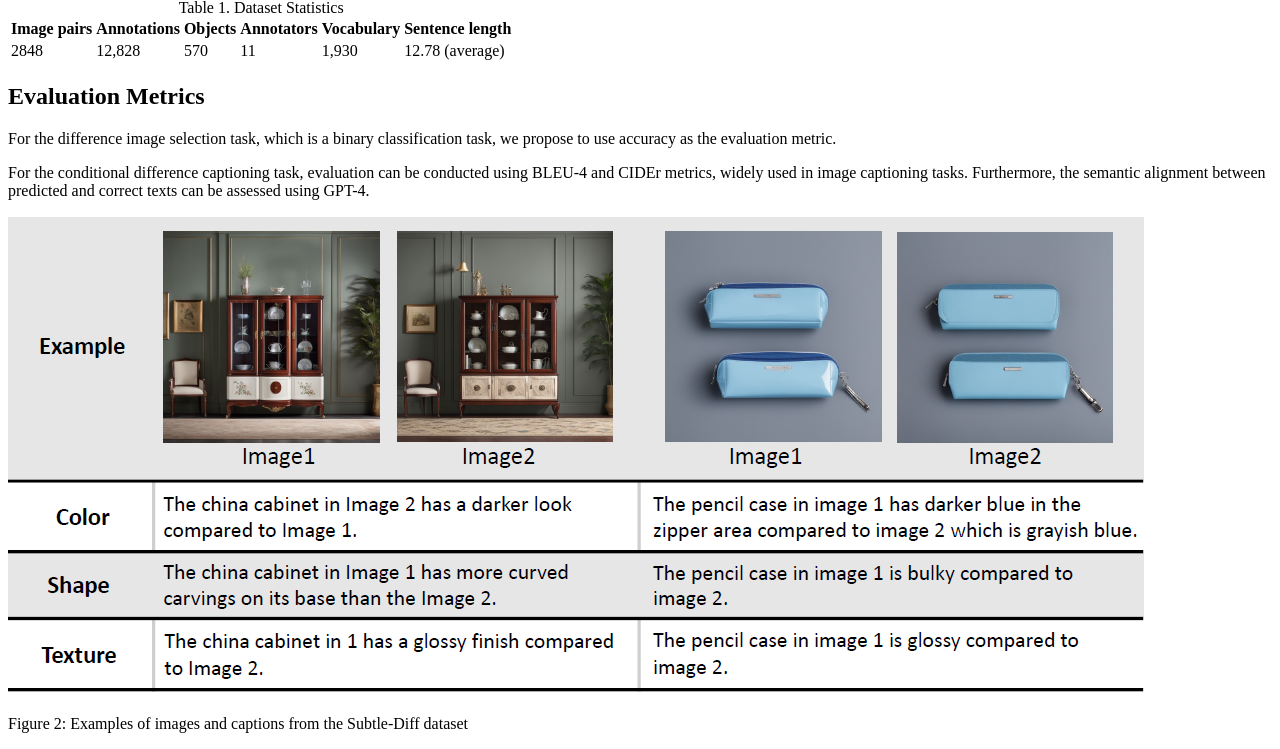
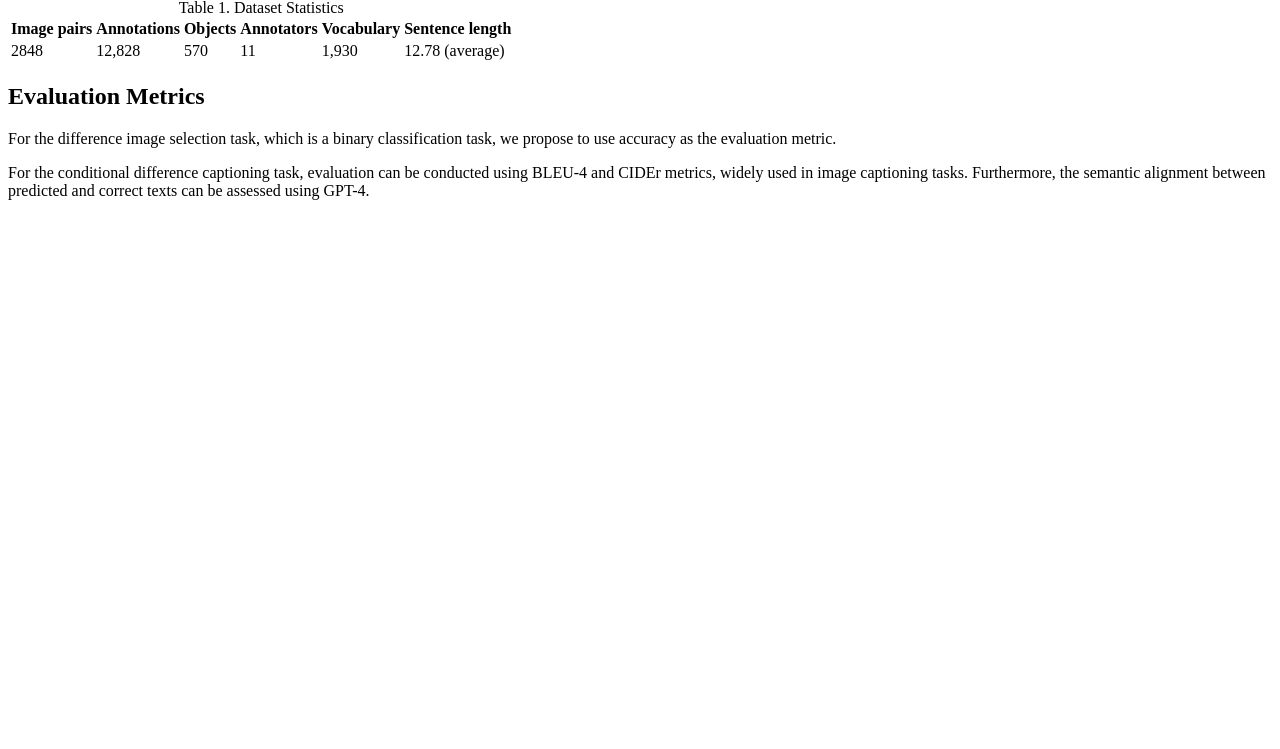
Before and after one commit to mariiak2021/Subtle-Diff-Challenge, a Python web app: template templates/evaluation_details.html in a window 1280 px wide. Shown: the part 144-893 px from the top of the page. After the commit the page ends 344 px from the top, so only its background shows below. Run offline with Jinja, Linux system fonts and the light colour scheme; the template is opened without the code that fills it, so the values that code supplies are empty.

Commit message:
modify the description.html about images for tasks

```diff
--- a/templates/description.html
+++ b/templates/description.html
@@ -11,3 +11,8 @@
             <img src="../picture_challenge_1.png" alt="Figure 1: Examples of subtle difference recognition tasks">
             <p>Figure 1: Examples of subtle difference recognition tasks</p>
         </div>
+
+        <div class="image-container">
+            <img src="../picture_challenge_2.png" alt="Figure 2: Examples of images and captions from the Subtle-Diff dataset">
+            <p>Figure 2: Examples of images and captions from the Subtle-Diff dataset</p>
+        </div>
--- a/templates/evaluation_details.html
+++ b/templates/evaluation_details.html
@@ -32,8 +32,3 @@
         <p>
             For the conditional difference captioning task, evaluation can be conducted using BLEU-4 and CIDEr metrics, widely used in image captioning tasks. Furthermore, the semantic alignment between predicted and correct texts can be assessed using GPT-4.
         </p>
-
-        <div class="image-container">
-            <img src="../picture_challenge_2.png" alt="Figure 2: Examples of images and captions from the Subtle-Diff dataset">
-            <p>Figure 2: Examples of images and captions from the Subtle-Diff dataset</p>
-        </div>
```
